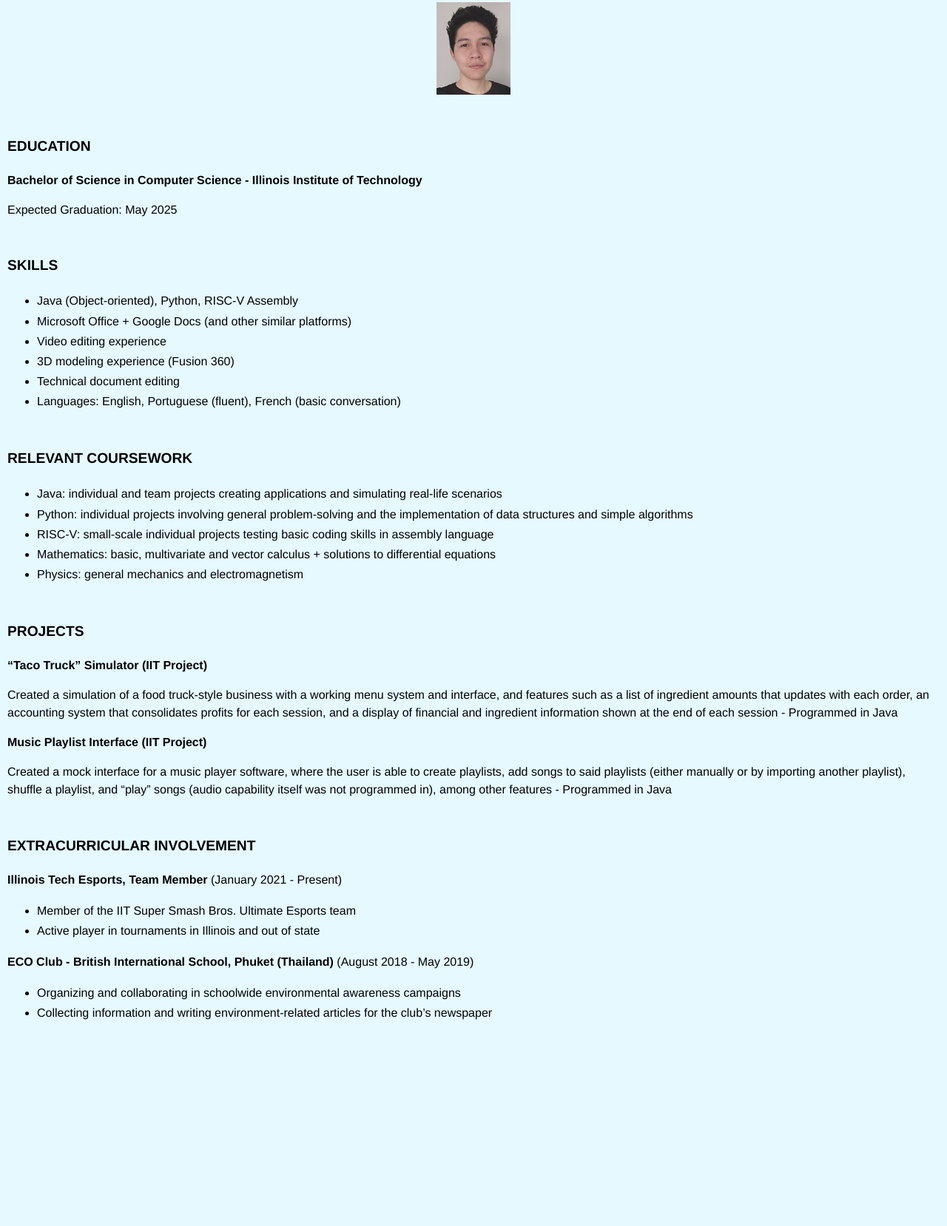
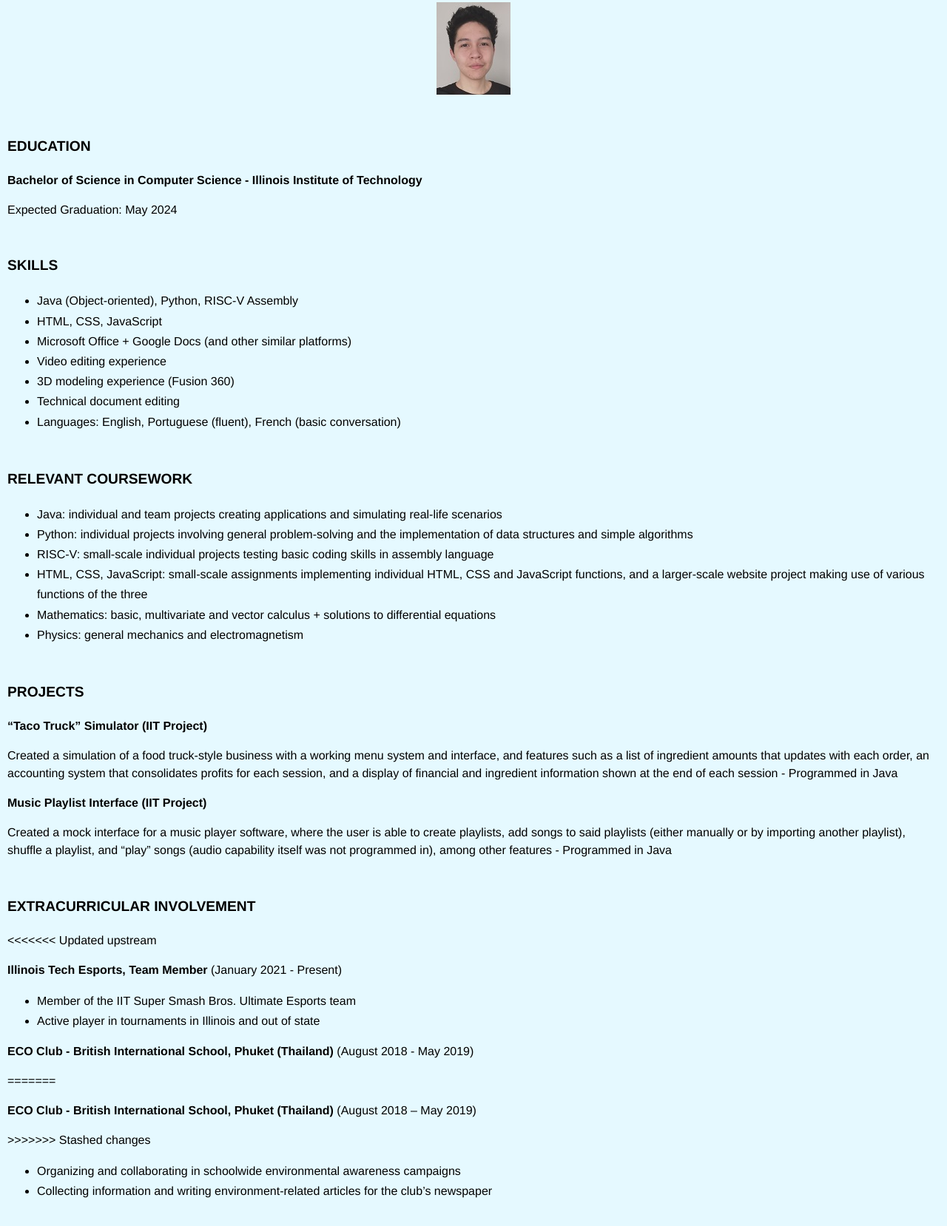
Before and after one commit to lcostawang/project1, a plain HTML site: page resume.html in a window 1280 px wide. Shown: the part 256-1914 px from the top of the page at 74% size. Before the commit the page ends 1687 px from the top, so only its background shows below. Drawn offline with Linux system fonts and the light colour scheme.

Commit message:
Update Resume and Map

```diff
--- a/resume.html
+++ b/resume.html
@@ -27,12 +27,13 @@
   <div class="fixed">
     <h3>EDUCATION</h3>
     <p><strong>Bachelor of Science in Computer Science - Illinois Institute of Technology</strong></p>
-    <p>Expected Graduation: May 2025</p>
+    <p>Expected Graduation: May 2024</p>
   </div>
   <section class="fixed">
     <h3>SKILLS</h3>
     <ul>
       <li>Java (Object-oriented), Python, RISC-V Assembly</li>
+      <li>HTML, CSS, JavaScript</li>
       <li>Microsoft Office + Google Docs (and other similar platforms)</li>
       <li>Video editing experience</li>
       <li>3D modeling experience (Fusion 360)</li>
@@ -46,6 +47,7 @@
       <li>Java: individual and team projects creating applications and simulating real-life scenarios</li>
       <li>Python: individual projects involving general problem-solving and the implementation of data structures and simple algorithms</li>
       <li>RISC-V: small-scale individual projects testing basic coding skills in assembly language</li>
+      <li>HTML, CSS, JavaScript: small-scale assignments implementing individual HTML, CSS and JavaScript functions, and a larger-scale website project making use of various functions of the three</li>
       <li>Mathematics: basic, multivariate and vector calculus + solutions to differential equations</li>
       <li>Physics: general mechanics and electromagnetism</li>
     </ul>
@@ -59,12 +61,16 @@
   </section>
   <section class="fixed">
     <h3>EXTRACURRICULAR INVOLVEMENT</h3>
+<<<<<<< Updated upstream
     <p><strong>Illinois Tech Esports, Team Member</strong> (January 2021 - Present)</p>
     <ul>
       <li>Member of the IIT Super Smash Bros. Ultimate Esports team</li>
       <li>Active player in tournaments in Illinois and out of state</li>
     </ul>
     <p><strong>ECO Club - British International School, Phuket (Thailand)</strong> (August 2018 - May 2019)</p>
+=======
+    <p><strong>ECO Club - British International School, Phuket (Thailand)</strong> (August 2018 &ndash; May 2019)</p>
+>>>>>>> Stashed changes
     <ul>
       <li>Organizing and collaborating in schoolwide environmental awareness campaigns</li>
       <li>Collecting information and writing environment-related articles for the club’s newspaper</li>
```
Also changed, not shown: map.html (+3 -2 lines).
